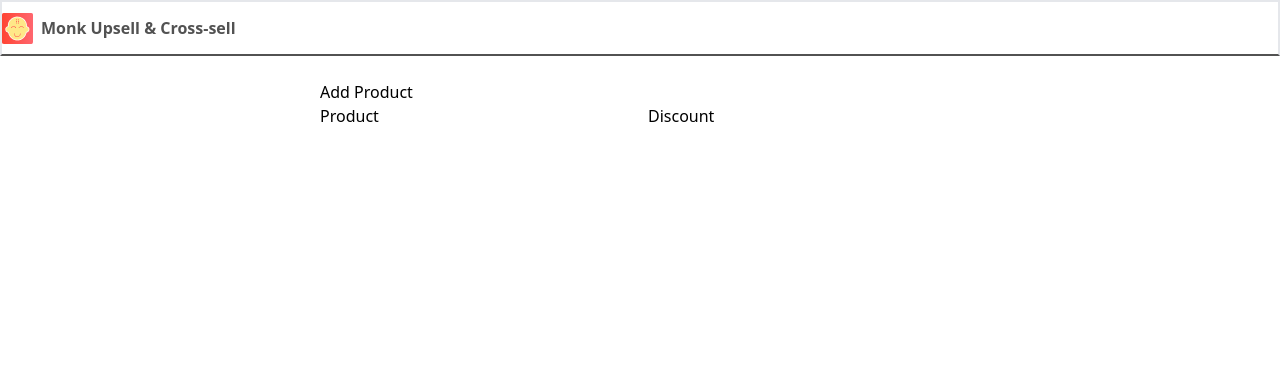
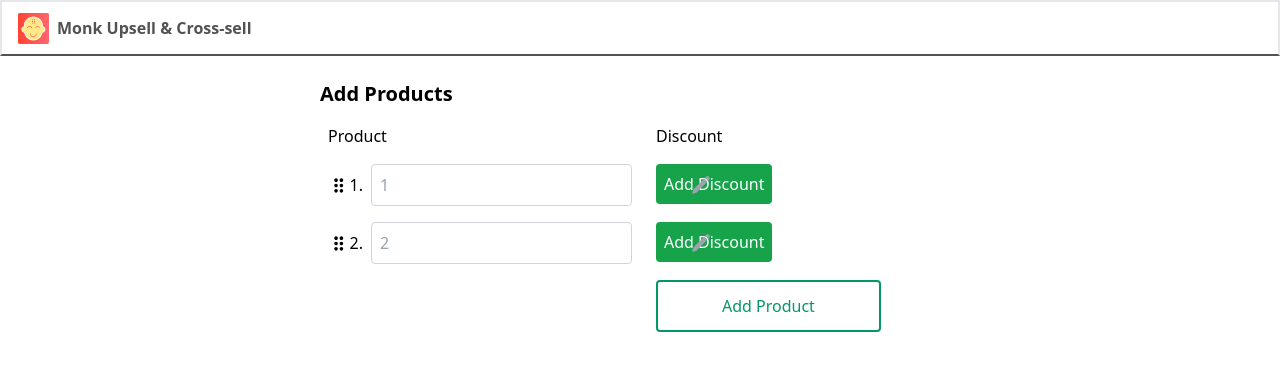
Before and after one commit to Sushil1204/monk-commerce-taks, a React (Vite) app: page / in a window 1280 px wide. Shown: the top 370 px of the page. Built offline with nearby package versions, Linux system fonts and the light colour scheme.

Commit message:
product picker page created

```diff
--- a/package.json
+++ b/package.json
@@ -11,7 +11,8 @@
   },
   "dependencies": {
     "react": "^18.3.1",
-    "react-dom": "^18.3.1"
+    "react-dom": "^18.3.1",
+    "react-icons": "^5.3.0"
   },
   "devDependencies": {
     "@eslint/js": "^9.9.0",
--- a/src/App.jsx
+++ b/src/App.jsx
@@ -1,18 +1,106 @@
+import { useState } from "react";
 import Header from "./components/Header"
+import { MdDragIndicator } from "react-icons/md";
+import { HiPencil } from "react-icons/hi2";
+
 
 
 function App() {
+  const [products, setProducts] = useState([
+    { id: '1', productName: '1', discount: '' },
+    { id: '2', productName: '2', discount: '' }
+  ]);
+
+  const [draggingItemIndex, setDraggingItemIndex] = useState(null);
+
+  // Function to handle drag start
+  const handleDragStart = (index) => {
+    setDraggingItemIndex(index);
+  };
+
+  // Function to handle drag over (allows dropping)
+  const handleDragOver = (e) => {
+    e.preventDefault(); // Prevent default to allow dropping
+  };
+
+  // Function to handle drop event
+  const handleDrop = (index) => {
+    const draggedProduct = products[draggingItemIndex];
+    const remainingProducts = products.filter((_, idx) => idx !== draggingItemIndex);
+
+    // Insert dragged item at the new position
+    const updatedProducts = [
+      ...remainingProducts.slice(0, index),
+      draggedProduct,
+      ...remainingProducts.slice(index)
+    ];
+
+    setProducts(updatedProducts);
+    setDraggingItemIndex(null); // Reset drag state
+  };
+
+  // Handle adding new product row
+  const addProduct = () => {
+    setProducts([
+      ...products,
+      { id: (products.length + 1).toString(), productName: '', discount: '' }
+    ]);
+  };
   return (
     <>
       <Header />
       <div className="mt-6 mx-auto w-1/2">
-        <p className="text-base font-medium">Add Product</p>
+        <h2 className="mb-4 text-xl font-semibold">Add Products</h2>
+
+        {/* Header Section for Product and Discount Labels */}
         <div class="grid grid-cols-2 gap-4">
-          <div>Product</div>
-          <div>Discount</div>
+          <p className="ml-2">Product</p>
+          <p className="ml-2">Discount</p>
+          {products.map((product, index) => (
+            <>
+              <div key={product?.id}
+                draggable
+                onDragStart={() => handleDragStart(index)}
+                onDragOver={handleDragOver}
+                onDrop={() => handleDrop(index)} className="ml-2 cursor-pointer">
+                <div className="flex items-center">
+                  <MdDragIndicator size={25} />
+                  <span className="mr-2">{index + 1}.</span>
 
+                  {/* Input Section */}
+                  <div className="relative w-full">
+                    <input
+                      type="text"
+                      placeholder={product.productName}
+                      className="w-full border border-gray-300 rounded p-2 cursor-pointer"
+                    />
+                    <HiPencil size={20}
+                      className="absolute left-80 top-1/2 transform -translate-y-1/2 text-gray-400" />
+                  </div>
+                </div>
+              </div>
+              {/* Discount Button Section (Placed Below Discount Text) */}
+              <div className="ml-2">
+                <button className="flex items-center p-2 bg-green-600 text-white rounded">
+                  Add Discount
+                </button>
+              </div>
+            </>
+          ))}
+        </div>
+        <div className="ml-4">
+          <button
+            onClick={addProduct}
+            className="px-16 py-3 mt-4 ml-80 border-2 border-emerald-600 text-emerald-600 rounded hover:bg-emerald-800 hover:text-white hover:border-none"
+          >
+            Add Product
+          </button>
         </div>
       </div>
+
+      {/* Product List Mapping */}
+
+
     </>
   )
 }
--- a/src/components/Header.jsx
+++ b/src/components/Header.jsx
@@ -3,7 +3,7 @@ import monk_logo from '../assets/monk_logo.png'
 
 const Header = () => {
     return (
-        <div className='h-14 border-2 border-b-neutral-600 flex items-center gap-2'>
+        <div className='h-14 px-4 border-2 border-b-neutral-600 flex items-center gap-2'>
             <img src={monk_logo} alt="monk_logo" srcset="" />
             <p className='text-base font-semibold text-neutral-600'>Monk Upsell & Cross-sell</p>
         </div>
```
Also changed, not shown: 1 other file (tests, documents, lock files or other folders).
